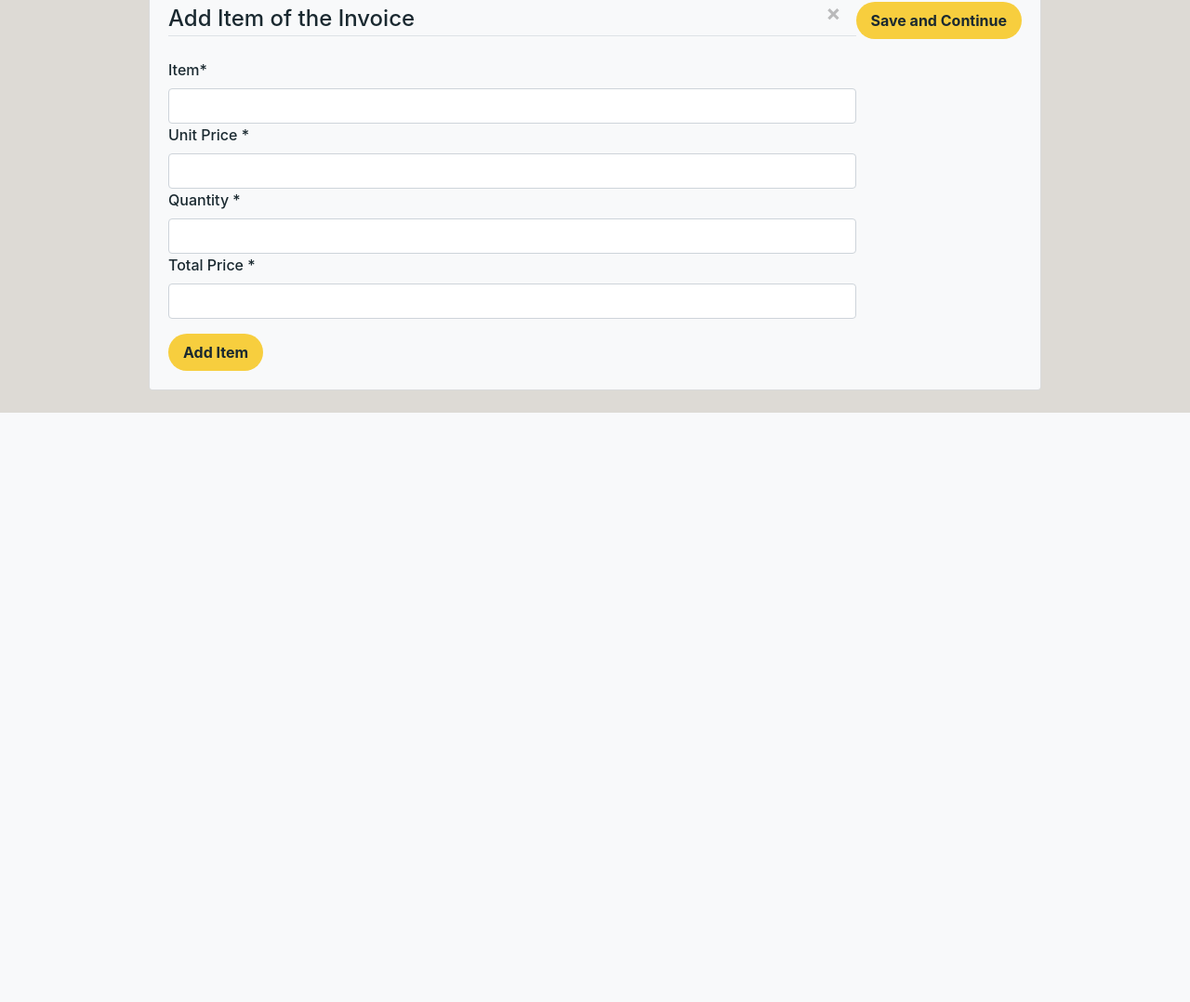
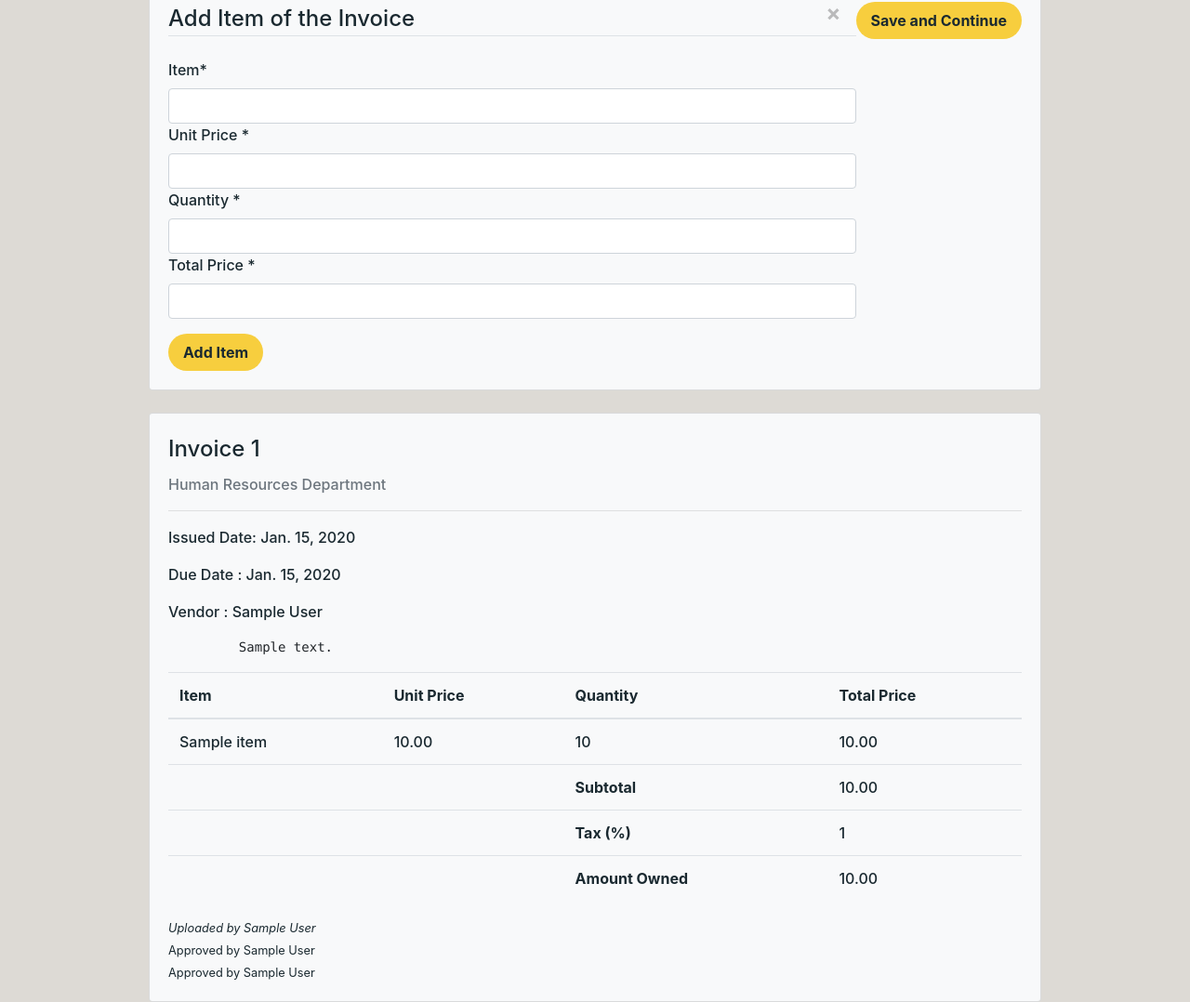
Before and after one commit to xctannn/PaymentSystem, a Django app: template invoice/templates/invoice/invoice_form.html in a window 1280 px wide. Shown: the part 720-1798 px from the top of the page at 93% size. Before the commit the page ends 1164 px from the top, so only its background shows below. Run offline with Django 4.2, Linux system fonts and the light colour scheme; tables that the repository leaves empty hold one stand-in row (values such as "Sample post"); the template is opened without the code that fills it: values that come from a table or form of the project are taken from there, most other values are stand-ins (such as "Sample title", 1, 10 or a date in 2020); some libraries are stand-ins or nearby versions.

Commit message:
feat: add new added invoice in add item html

```diff
--- a/invoice/templates/invoice/invoice_form.html
+++ b/invoice/templates/invoice/invoice_form.html
@@ -40,8 +40,79 @@
       {% endif %}
     </form>
       {% if UploadButton %}
-          <button class="btn button button-yellow border-0 font-weight-bold py-2 px-3 float-right" href="{% url 'invoice-home' %}">Upload </button>
+        <a class="btn button-yellow font-weight-bold border-0 float-right text-center button py-2 px-3" href="{% url 'invoice-home' %}"> Upload </a>
       {% endif %}
   </div>
 </div>
+
+{% if added_invoice %}
+<div class="card mx-auto w-75 bg-light">
+  <div class="card-body">
+  <legend class="d-inline">Invoice {{ added_invoice.invoice_id }}</legend>
+    {% if UploadButton %}
+      <a href="{% url 'invoice-home' %}" class="close float-right mr-3">
+          <button type="button" class="close"><span aria-hidden="true">&times;</span></button>
+      </a>
+    {% endif %}
+  <p class= "text-muted">{{ added_invoice.department }} Department</p>
+  <hr>
+  <p>Issued Date: {{ added_invoice.date }}</p>
+  <p>Due Date : {{ added_invoice.due_date }}</p>
+  <p>Vendor : {{ added_invoice.get_vendor_name }}</p>
+  <pre>         {{ added_invoice.get_vendor_address }}</pre>
+
+  <table class="table">
+      <thead>
+          <tr>
+          <th scope="col">Item</th>
+          <th scope="col">Unit Price</th>
+          <th scope="col">Quantity</th>
+          <th scope="col">Total Price</th>
+          </tr>
+      </thead>
+      <tbody>
+          {% for item in added_invoice.get_item_list %}
+              <tr>
+              <td>{{ item.name }}</td>
+              <td>{{ item.unit_price }}</td>
+              <td>{{ item.quantity }}</td>
+              <td>{{ item.total_price }}</td>
+              </tr>
+              </tr>
+          {% endfor %}
+          <tr>
+              <td></td>
+              <td></td>
+              <th>Subtotal</th>
+              <td>{{ added_invoice.amount_charged }}</td>
+              </tr>
+          </tr>
+          <tr>
+              <td></td>
+              <td></td>
+              <th>Tax (%)</th>
+              <td>{{ added_invoice.tax }}</td>
+              </tr>
+          </tr>
+          <tr>
+              <td></td>
+              <td></td>
+              <th>Amount Owned</th>
+              <td>{{ added_invoice.amount_owned }}</td>
+              </tr>
+          </tr>
+      </tbody>
+  </table>
+  <small><i>Uploaded by {{ added_invoice.get_uploader_name }}</i></small><br>
+
+  {% if added_invoice.first_CFO_approved %}
+      <small>Approved by {{added_invoice.get_first_CFO_name }}</small><br>
+  {% endif %}
+  {% if added_invoice.second_CFO_approved %}
+      <small>Approved by {{added_invoice.get_second_CFO_name }}</small><br>
+  {% endif %}
+
+  </div>
+</div>
+{% endif %}
 {% endblock %}
```
Lines whose indentation alone changed are shown as unchanged.
